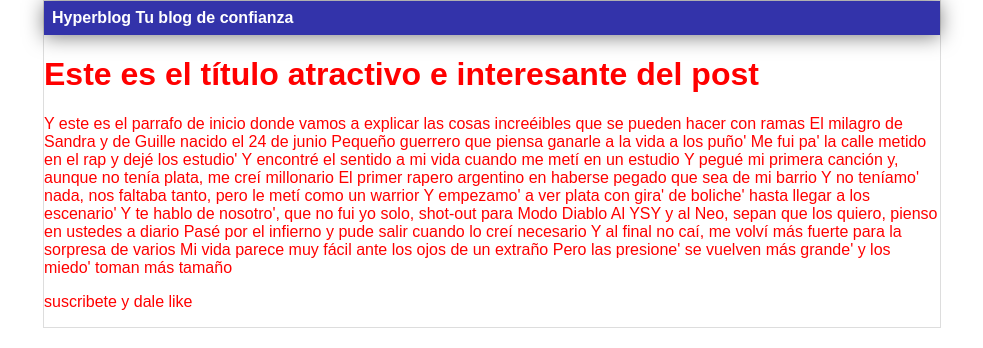
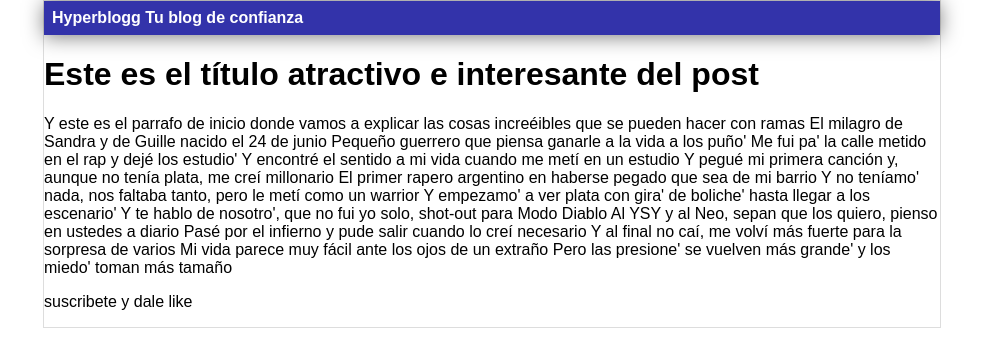
Before and after one commit to lleexx2277/Hyperblock, a plain HTML site: page blogpost.html in a window 1280 px wide. Shown: the whole page, without its empty margins (148-1131 px from the left). Drawn offline with Linux system fonts and the light colour scheme.

Commit message:
new branch

```diff
--- a/blogpost.html
+++ b/blogpost.html
@@ -6,7 +6,7 @@
     <body>
         <div id="container">
             <div id="cabecera">
-                Hyperblog
+                Hyperblogg
                 <span id="tagline">Tu blog de confianza</span>
             </div>
             <div id="post">
--- a/css/estilos.css
+++ b/css/estilos.css
@@ -1,6 +1,6 @@
 body
 {
-    color: red;
+    color: black;
     text-align: center;
     font-family: Arial;
     font-size: 16px;
```
